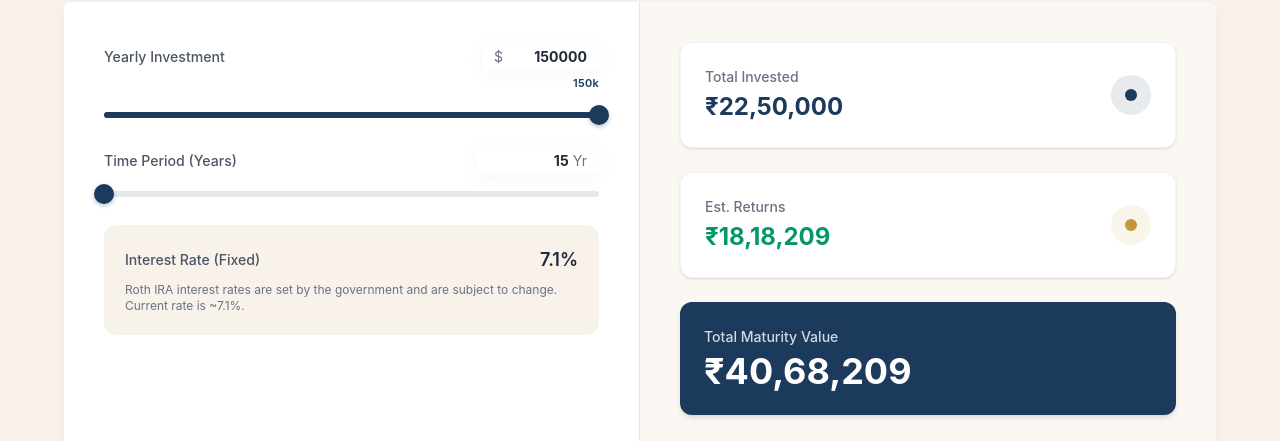
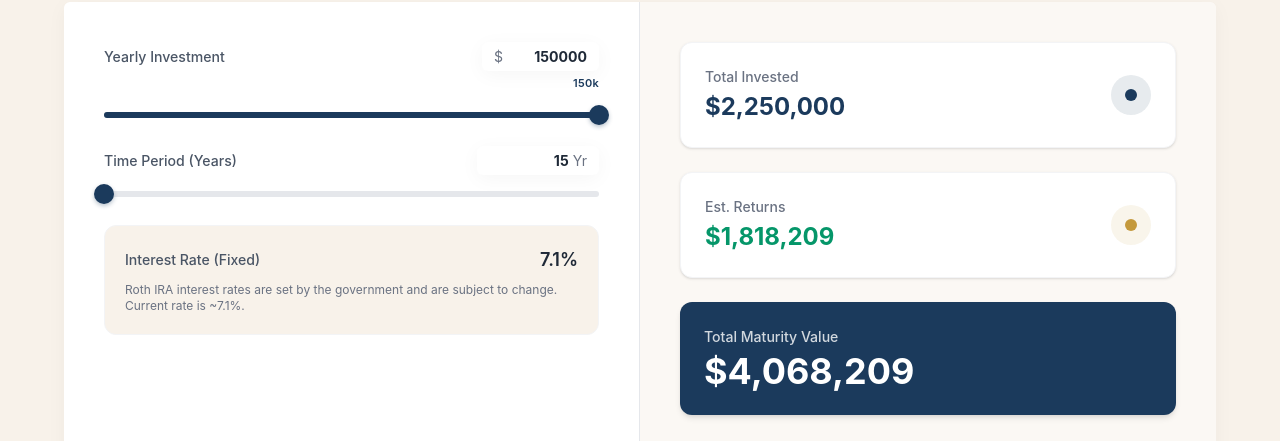
Before and after one commit to wwerajattigercom-netizen/SIP-Calculator, a Next.js app: page /us/tools/roth-ira-calculator in a window 1280 px wide. Shown: the part 250-691 px from the top of the page. Built offline with nearby package versions, Linux system fonts and the light colour scheme; a web font is replaced by a local one.

Commit message:
fix: scrub all en-IN and INR references in US calculators to fix $ rendering

```diff
--- a/src/app/us/tools/buy-vs-rent-calculator/page.js
+++ b/src/app/us/tools/buy-vs-rent-calculator/page.js
@@ -42,9 +42,9 @@ export default function BuyVsRentPage() {
   const [emi, setEmi] = useState(0);
 
   const formatCurrency = (value) => {
-    return new Intl.NumberFormat('en-IN', {
+    return new Intl.NumberFormat('en-US', {
       style: 'currency',
-      currency: 'INR',
+      currency: 'USD',
       maximumFractionDigits: 0
     }).format(Math.round(value));
   };
--- a/src/app/us/tools/fire-calculator/page.js
+++ b/src/app/us/tools/fire-calculator/page.js
@@ -51,9 +51,9 @@ export default function FireCalculatorPage() {
     }, [annualExpenses, swr, currentAge, retirementAge, expectedReturn, currentSavings]);
 
     const formatCurrency = (amount) => {
-        return new Intl.NumberFormat('en-IN', {
+        return new Intl.NumberFormat('en-US', {
             style: 'currency',
-            currency: 'INR',
+            currency: 'USD',
             maximumFractionDigits: 0
         }).format(amount);
     };
--- a/src/app/us/tools/retirement-account-calculator/page.js
+++ b/src/app/us/tools/retirement-account-calculator/page.js
@@ -54,11 +54,11 @@ export default function NpsCalculatorPage() {
   };
 
   const formatCurrency = (value) => {
-    return new Intl.NumberFormat('en-IN', {
+    return new Intl.NumberFormat('en-US', {
       style: 'currency',
-      currency: 'INR',
-      maximumFractionDigits: 0,
-    }).format(value);
+      currency: 'USD',
+      maximumFractionDigits: 0
+    }).format(Math.round(value));
   };
 
   const chartData = {
--- a/src/app/us/tools/roth-ira-calculator/page.js
+++ b/src/app/us/tools/roth-ira-calculator/page.js
@@ -67,9 +67,9 @@ export default function PpfCalculatorPage() {
               label += ': ';
             }
             if (context.parsed !== null) {
-              label += new Intl.NumberFormat('en-IN', {
+              label += new Intl.NumberFormat('en-US', {
                 style: 'currency',
-                currency: 'INR',
+                currency: 'USD',
                 maximumFractionDigits: 0
               }).format(context.parsed);
             }
@@ -82,9 +82,9 @@ export default function PpfCalculatorPage() {
   };
 
   const formatCurrency = (val) =>
-    new Intl.NumberFormat('en-IN', {
+    new Intl.NumberFormat('en-US', {
       style: 'currency',
-      currency: 'INR',
+      currency: 'USD',
       maximumFractionDigits: 0
     }).format(val);
 
--- a/src/app/us/tools/xirr-calculator/page.js
+++ b/src/app/us/tools/xirr-calculator/page.js
@@ -92,12 +92,12 @@ export default function XirrCalculatorPage() {
     }
   }, [cashFlows]);
 
-  const formatCurrency = (amount) => {
-    return new Intl.NumberFormat('en-IN', {
+  const formatCurrency = (val) => {
+    return new Intl.NumberFormat('en-US', {
       style: 'currency',
-      currency: 'INR',
+      currency: 'USD',
       maximumFractionDigits: 0
-    }).format(amount);
+    }).format(Math.round(val));
   };
 
   return (
```
